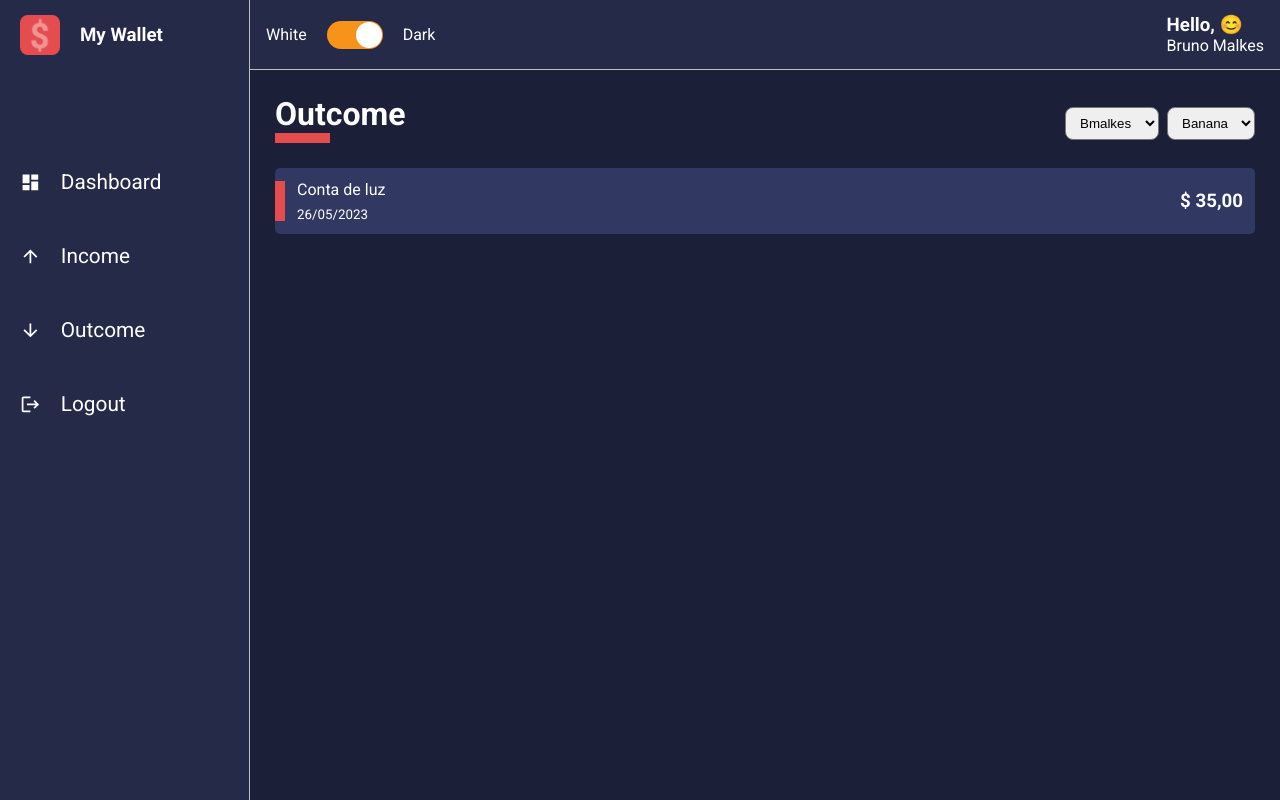
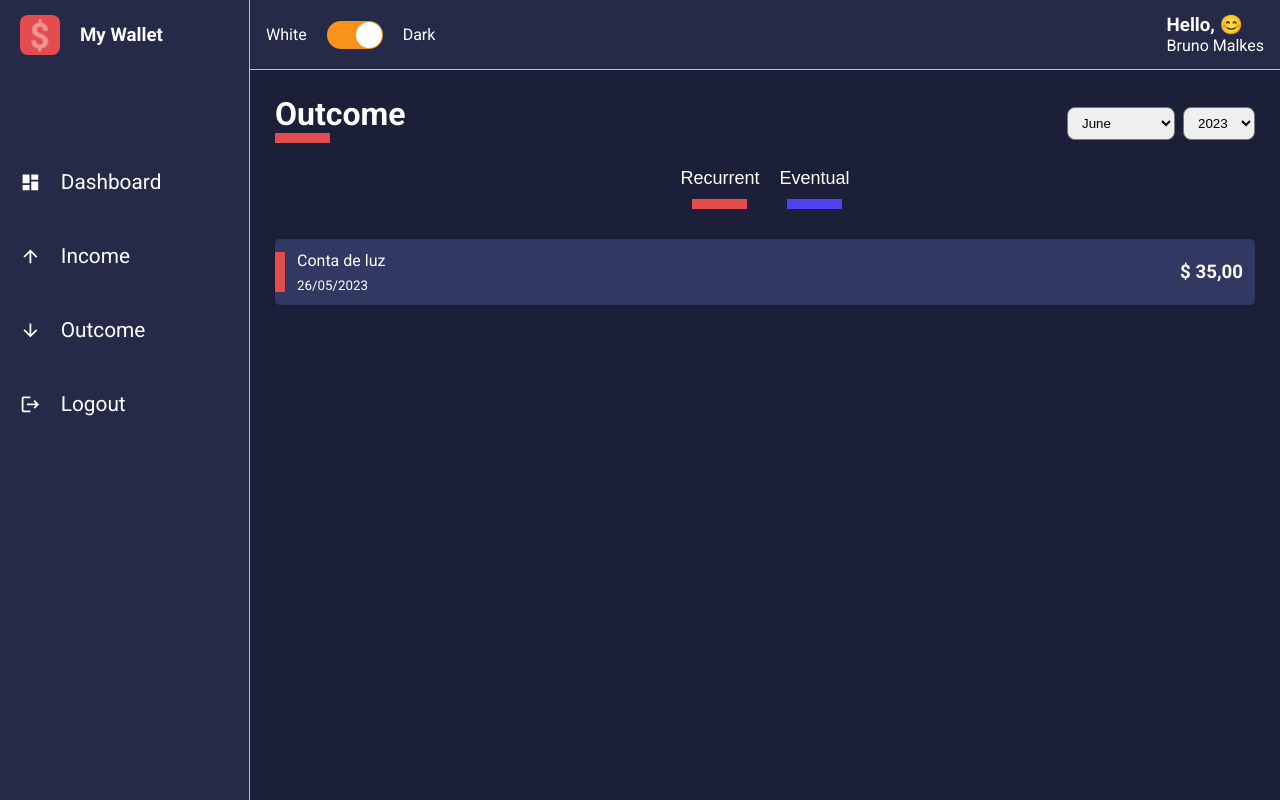
Before and after one commit to BmAlkes/myWallet, a React (Vite) app: page / in a window 1280 px wide. Built offline with nearby package versions, Linux system fonts and the light colour scheme.

Commit message:
feat:add history card

```diff
--- a/src/pages/List/index.tsx
+++ b/src/pages/List/index.tsx
@@ -1,21 +1,36 @@
 import React from "react";
-import { Container, Content } from "./styles";
+import { Container, Content, Filters } from "./styles";
 import ContentHeader from "../../components/ContentHeader";
 import SelectInput from "../../components/SelectInput";
 import HistoryFinanceCard from "../../components/HistoryFinanceCard/index.tsx";
 
 const List: React.FC = () => {
-  const options = [{ value: "bmalkes", label: "Bmalkes" }];
-  const frutas = [
-    { value: "banana", label: "Banana" },
-    { value: "uva", label: "Uva" },
+  const months = [
+    { value: 6, label: "June" },
+    { value: 7, label: "July" },
+    { value: 8, label: "August" },
+    { value: 9, label: "September" },
+    { value: 10, label: "October" },
+  ];
+  const years = [
+    { value: 2023, label: 2023 },
+    { value: 2024, label: 2024 },
+    { value: 2025, label: 2025 },
   ];
   return (
     <Container>
       <ContentHeader title="Outcome" lineColor="#E44c4e">
-        <SelectInput options={options} />
-        <SelectInput options={frutas} />
+        <SelectInput options={months} />
+        <SelectInput options={years} />
       </ContentHeader>
+      <Filters>
+        <button type="button" className="tag-filter tag-filter-reccurent">
+          Recurrent
+        </button>
+        <button type="button" className="tag-filter tag-filter-eventual">
+          Eventual
+        </button>
+      </Filters>
       <Content>
         <HistoryFinanceCard
           tagColor="#e44c4e"
--- a/src/pages/List/styles.ts
+++ b/src/pages/List/styles.ts
@@ -3,3 +3,35 @@
 export const Container = styled.div``;
 
 export const Content = styled.div``;
+export const Filters = styled.div`
+  width: 100%;
+  display: flex;
+  justify-content: center;
+  margin-bottom: 20px;
+
+  .tag-filter {
+    font-size: 18px;
+    font-weight: 500;
+    background: none;
+    color: ${(props) => props.theme.colors.white};
+    margin: 0 10px;
+    transition: opacity 0.3s;
+    &:hover {
+      opacity: 0.7;
+    }
+  }
+  .tag-filter-reccurent::after {
+    content: "";
+    display: block;
+    margin: 10px auto;
+    width: 55px;
+    border-bottom: 10px solid ${(props) => props.theme.colors.warning};
+  }
+  .tag-filter-eventual::after {
+    content: "";
+    display: block;
+    margin: 10px auto;
+    width: 55px;
+    border-bottom: 10px solid ${(props) => props.theme.colors.success};
+  }
+`;
```
